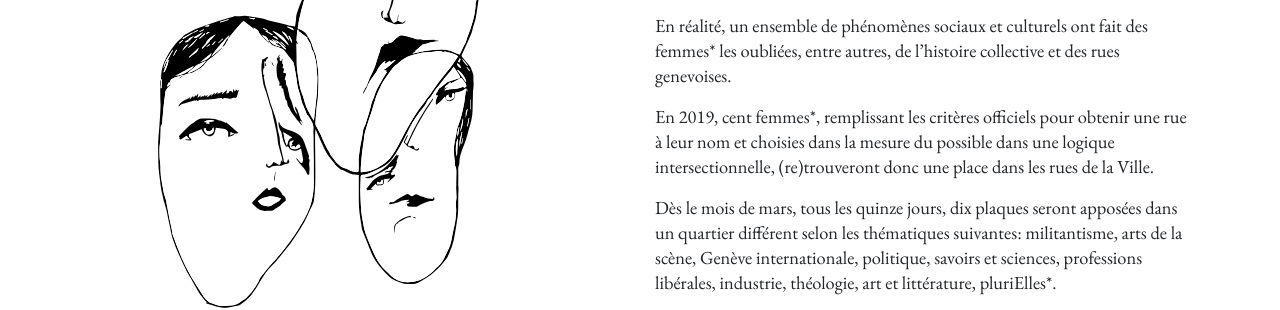
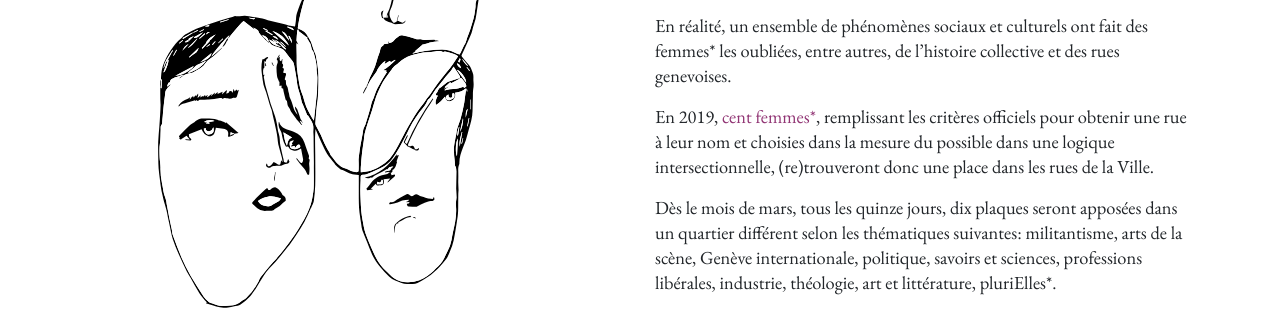
Before and after one commit to larucheio/100elles.ch, a Jekyll site: the page built from index.html, in a window 1280 px wide. Shown: the part 440-750 px from the top of the page. Built offline with Jekyll 4.4.1, drawn with Linux system fonts in a browser that asks for light colours; nearby versions of some CDN libraries.

Commit message:
Add a link on the homepage

```diff
--- a/index.html
+++ b/index.html
@@ -13,7 +13,7 @@ layout: main
       <p class="paragraph">Les noms de rue sont pourtant choisis selon deux critères a priori non-genrés&#8239;: il doit s’agir de personnes ayant marqué de manière pérenne l’histoire de Genève, et décédées depuis plus de dix ans.</p>
       <p class="paragraph">Les hommes sont-ils les seuls à avoir contribué à l’histoire de Genève&#8239;?</p>
       <p class="paragraph">En réalité, un ensemble de phénomènes sociaux et culturels ont fait des femmes* les oubliées, entre autres, de l’histoire collective et des rues genevoises.</p>
-      <p class="paragraph">En 2019, cent femmes*, remplissant les critères officiels pour obtenir une rue à leur nom et choisies dans la mesure du possible dans une logique intersectionnelle, (re)trouveront donc une place dans les rues de la Ville.</p>
+      <p class="paragraph">En 2019, <a href="/100femmes/">cent femmes*</a>, remplissant les critères officiels pour obtenir une rue à leur nom et choisies dans la mesure du possible dans une logique intersectionnelle, (re)trouveront donc une place dans les rues de la Ville.</p>
       <p class="paragraph">Dès le mois de mars, tous les quinze jours, dix plaques seront apposées dans un quartier différent selon les thématiques suivantes: militantisme, arts de la scène, Genève internationale, politique, savoirs et sciences, professions libérales, industrie, théologie, art et littérature, pluriElles*.</p>
       <p class="paragraph">Ce projet a été pensé et réalisé par l’association féministe <a href="https://lescouade.ch/">l’Escouade</a>.</p>
     </div>
```
